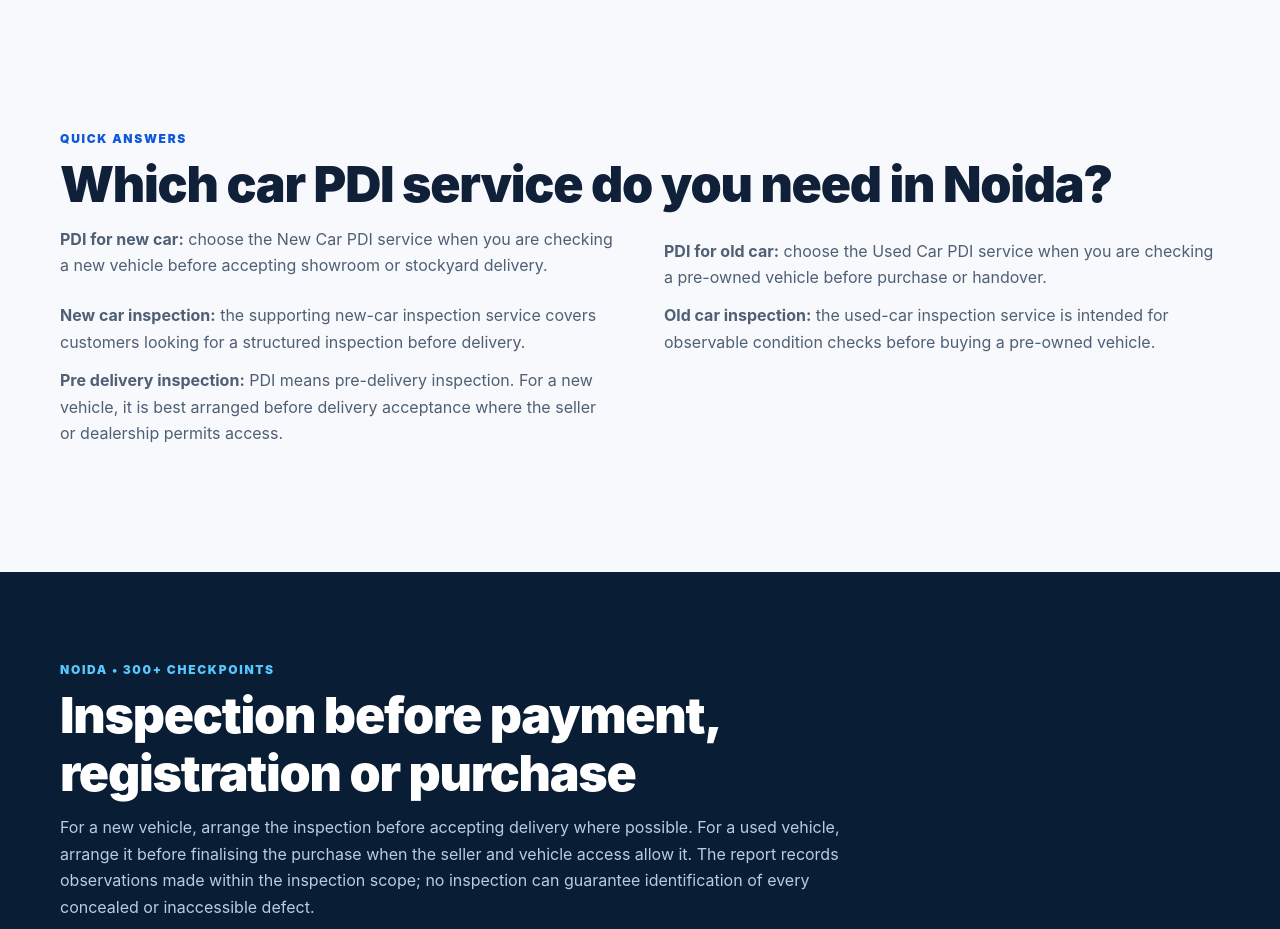
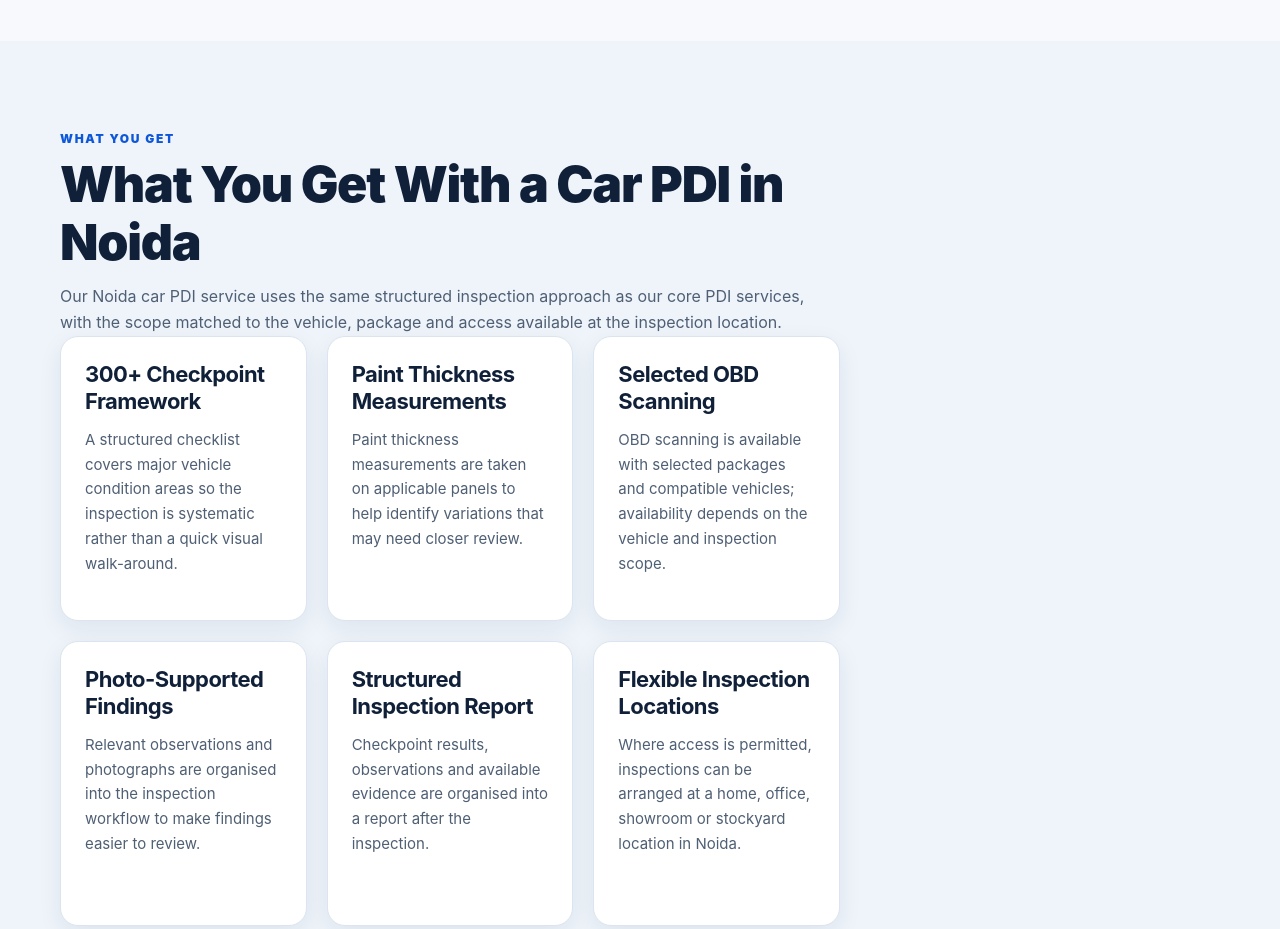
Before and after one commit to IshaanGaur/car-pdi-masters, a plain HTML site: page locations/noida.html in a window 1280 px wide. Shown: the part 4880-5809 px from the top of the page. Drawn offline with Linux system fonts and the light colour scheme.

Commit message:
SEO: strengthen Noida proof and customer-facing coverage

```diff
--- a/locations/noida.html
+++ b/locations/noida.html
@@ -203,6 +203,20 @@
 </div>
 </div></div></section>
 
+<section class="section soft"><div class="container"><div class="section-head">
+<div class="eyebrow dark">WHAT YOU GET</div>
+<h2>What You Get With a Car PDI in Noida</h2>
+<p>Our Noida car PDI service uses the same structured inspection approach as our core PDI services, with the scope matched to the vehicle, package and access available at the inspection location.</p>
+<div class="grid3">
+<article class="service-card"><h3>300+ Checkpoint Framework</h3><p>A structured checklist covers major vehicle condition areas so the inspection is systematic rather than a quick visual walk-around.</p></article>
+<article class="service-card"><h3>Paint Thickness Measurements</h3><p>Paint thickness measurements are taken on applicable panels to help identify variations that may need closer review.</p></article>
+<article class="service-card"><h3>Selected OBD Scanning</h3><p>OBD scanning is available with selected packages and compatible vehicles; availability depends on the vehicle and inspection scope.</p></article>
+<article class="service-card"><h3>Photo-Supported Findings</h3><p>Relevant observations and photographs are organised into the inspection workflow to make findings easier to review.</p></article>
+<article class="service-card"><h3>Structured Inspection Report</h3><p>Checkpoint results, observations and available evidence are organised into a report after the inspection.</p></article>
+<article class="service-card"><h3>Flexible Inspection Locations</h3><p>Where access is permitted, inspections can be arranged at a home, office, showroom or stockyard location in Noida.</p></article>
+</div>
+</div></div></section>
+
 <section class="section"><div class="container narrow"><div class="section-head">
 <div class="eyebrow dark">QUICK ANSWERS</div>
 <h2>Which car PDI service do you need in Noida?</h2>
@@ -237,7 +251,7 @@
 <details><summary>Does the Noida PDI include paint thickness?</summary><p>Paint thickness measurements are taken on applicable panels as part of the inspection workflow.</p></details>
 <details><summary>Is OBD scanning included?</summary><p>OBD scanning is available with selected packages and compatible vehicles.</p></details>
 <details><summary>Will I get a report?</summary><p>Inspection findings and relevant photographs are organised into a structured report according to the selected workflow.</p></details>
-<details><summary>Which Noida sectors do you cover?</summary><p>We are building the Noida service around city-wide sector coverage, including central Noida, Sector 62–63, Sectors 70–79, Phase 2/NSEZ, the 92–110 corridor, institutional sectors 111–136 and the Expressway-side sectors through 168. Confirm the exact vehicle location before booking.</p></details>
+<details><summary>Which Noida sectors do you cover?</summary><p>Car PDI Masters covers the major Noida sector corridors listed below, including central Noida, Sector 62–63, Sectors 70–79, Phase 2/NSEZ, the 92–110 corridor, institutional sectors 111–136 and the Expressway-side sectors through 168. Confirm the exact vehicle location before booking.</p></details>
 <details><summary>Can you inspect a car in Sector 18, Sector 63 or Sector 137?</summary><p>Yes, these are within the Noida coverage architecture. The exact vehicle location, access and appointment timing must be confirmed before the inspection.</p></details>
 <details><summary>Do you cover Noida Expressway sectors?</summary><p>Yes. The Noida page includes the Expressway-side corridor from the inner Expressway sectors through the higher-numbered sectors toward Sector 168, subject to access and appointment confirmation.</p></details>
 <details><summary>Do you cover Greater Noida or Noida Extension?</summary><p>They are treated as separate geographic areas rather than being incorrectly labelled as Noida sectors. Share the exact location when booking so the correct coverage can be confirmed.</p></details>
```
